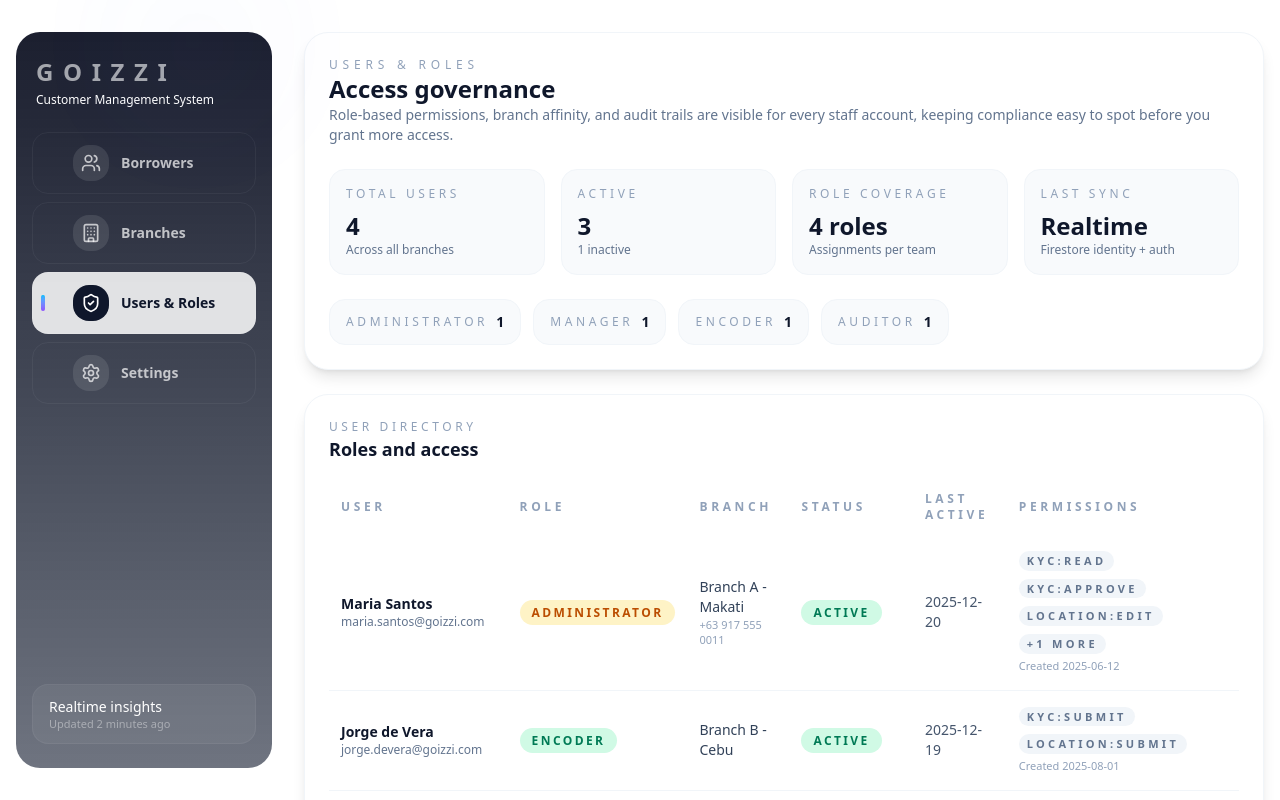
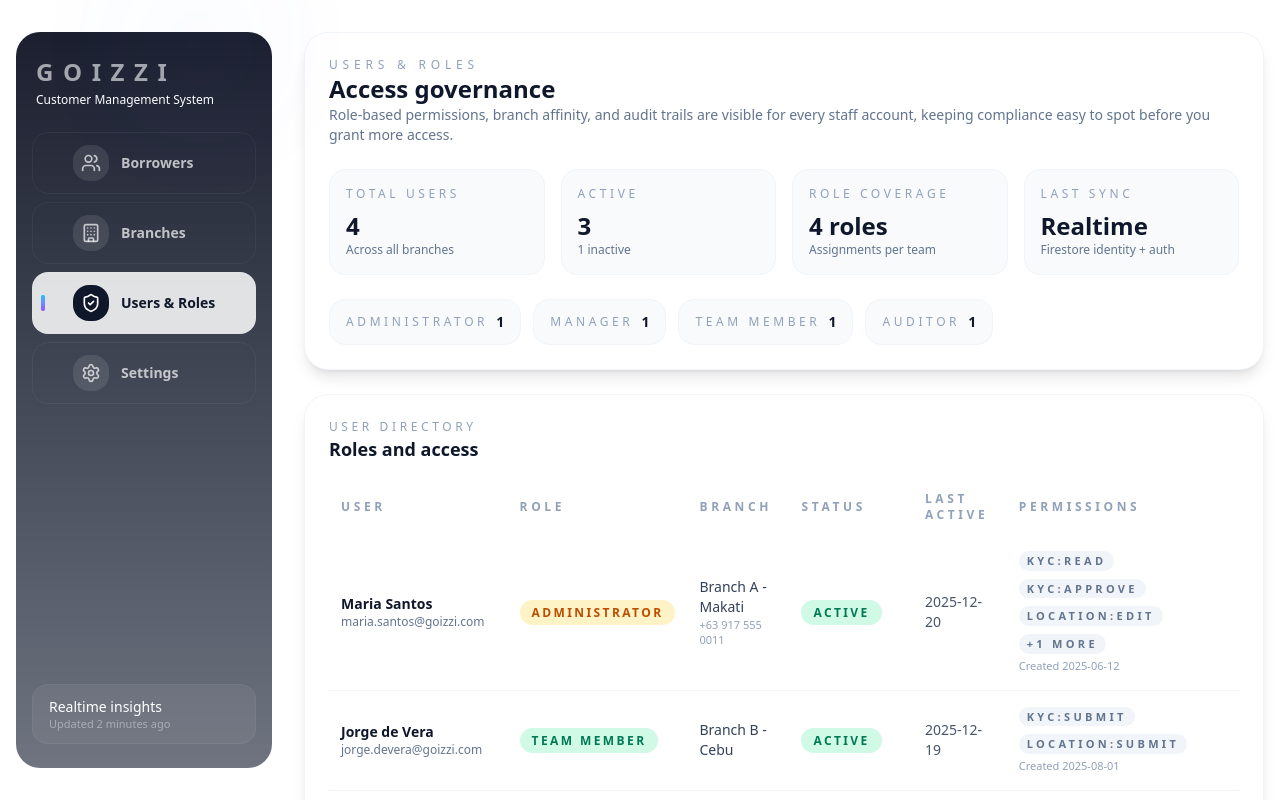
Before and after one commit to hinulawanlab/goizzi-web, a Next.js app: page /users in a window 1280 px wide. Shown: the top 800 px of the page. Built offline with nearby package versions, Linux system fonts and the light colour scheme; no server answers.

Commit message:
12/27/2025 3:40PM

```diff
--- a/src/components/users/UserDirectory.tsx
+++ b/src/components/users/UserDirectory.tsx
@@ -1,9 +1,10 @@
+// src/components/users/UserDirectory.tsx
 import type { UserRole, UserStatus, UserSummary } from "@/shared/types/user";
 
 const roleBadgeClass: Record<UserRole, string> = {
   admin: "bg-amber-100 text-amber-700",
   manager: "bg-sky-100 text-sky-700",
-  encoder: "bg-emerald-100 text-emerald-700",
+  team: "bg-emerald-100 text-emerald-700",
   auditor: "bg-slate-100 text-slate-600"
 };
 
@@ -15,7 +16,7 @@ const statusBadgeClass: Record<UserStatus, string> = {
 const roleDisplayName: Record<UserRole, string> = {
   admin: "Administrator",
   manager: "Manager",
-  encoder: "Encoder",
+  team: "Team Member",
   auditor: "Auditor"
 };
 
@@ -30,7 +31,7 @@ export default function UserDirectory({ users }: UserDirectoryProps) {
   const roleCounts: Record<UserRole, number> = {
     admin: 0,
     manager: 0,
-    encoder: 0,
+    team: 0,
     auditor: 0
   };
 
@@ -82,7 +83,7 @@ export default function UserDirectory({ users }: UserDirectoryProps) {
         </div>
 
         <div className="mt-6 flex flex-wrap gap-3">
-          {(["admin", "manager", "encoder", "auditor"] as UserRole[]).map((role) => (
+          {(["admin", "manager", "team", "auditor"] as UserRole[]).map((role) => (
             <div key={role} className="flex items-center gap-2 rounded-2xl border border-slate-100 bg-slate-50 px-4 py-3">
               <span className="text-xs uppercase tracking-[0.3em] text-slate-400">{roleDisplayName[role]}</span>
               <span className="text-sm font-semibold text-slate-900">{roleCounts[role]}</span>
--- a/src/shared/data/demoBorrowerLocations.ts
+++ b/src/shared/data/demoBorrowerLocations.ts
@@ -20,7 +20,7 @@ export const demoBorrowerLocations: Record<string, LocationObservation[]> = {
       label: "Makati - Paseo de Roxas",
       geo: { lat: 14.5540, lng: 121.0241 },
       accuracyMeters: 30,
-      createdBy: "user-encoder-002",
+      createdBy: "user-team-002",
       confidenceScore: 0.76
     },
     {
@@ -30,7 +30,7 @@ export const demoBorrowerLocations: Record<string, LocationObservation[]> = {
       label: "Makati - San Lorenzo",
       geo: { lat: 14.5467, lng: 121.0288 },
       accuracyMeters: 50,
-      createdBy: "user-encoder-002",
+      createdBy: "user-team-002",
       confidenceScore: 0.62
     }
   ]
--- a/src/shared/data/demoUsers.ts
+++ b/src/shared/data/demoUsers.ts
@@ -15,10 +15,10 @@ export const demoUsers: UserSummary[] = [
     permissions: ["KYC:read", "KYC:approve", "Location:edit", "Users:manage"]
   },
   {
-    userId: "user-encoder-002",
+    userId: "user-team-002",
     displayName: "Jorge de Vera",
     email: "jorge.devera@goizzi.com",
-    role: "encoder",
+    role: "team",
     branchId: "branch-cebu",
     branchName: "Branch B - Cebu",
     status: "active",
--- a/src/shared/services/userService.ts
+++ b/src/shared/services/userService.ts
@@ -13,8 +13,8 @@ function normalizeDisplayName(value: unknown): string | undefined {
 }
 
 function normalizeRole(role: unknown): UserRole {
-  const validRoles: UserRole[] = ["admin", "encoder", "manager", "auditor"];
-  return typeof role === "string" && validRoles.includes(role as UserRole) ? (role as UserRole) : "encoder";
+  const validRoles: UserRole[] = ["admin", "team", "manager", "auditor"];
+  return typeof role === "string" && validRoles.includes(role as UserRole) ? (role as UserRole) : "team";
 }
 
 function normalizeStatus(status: unknown): UserStatus {
--- a/src/shared/types/user.ts
+++ b/src/shared/types/user.ts
@@ -1,4 +1,4 @@
-export type UserRole = "admin" | "encoder" | "manager" | "auditor";
+export type UserRole = "admin" | "team" | "manager" | "auditor";
 export type UserStatus = "active" | "inactive";
 
 export interface UserSummary {
```
Also changed, not shown: 1 other file (tests, documents, lock files or other folders).
